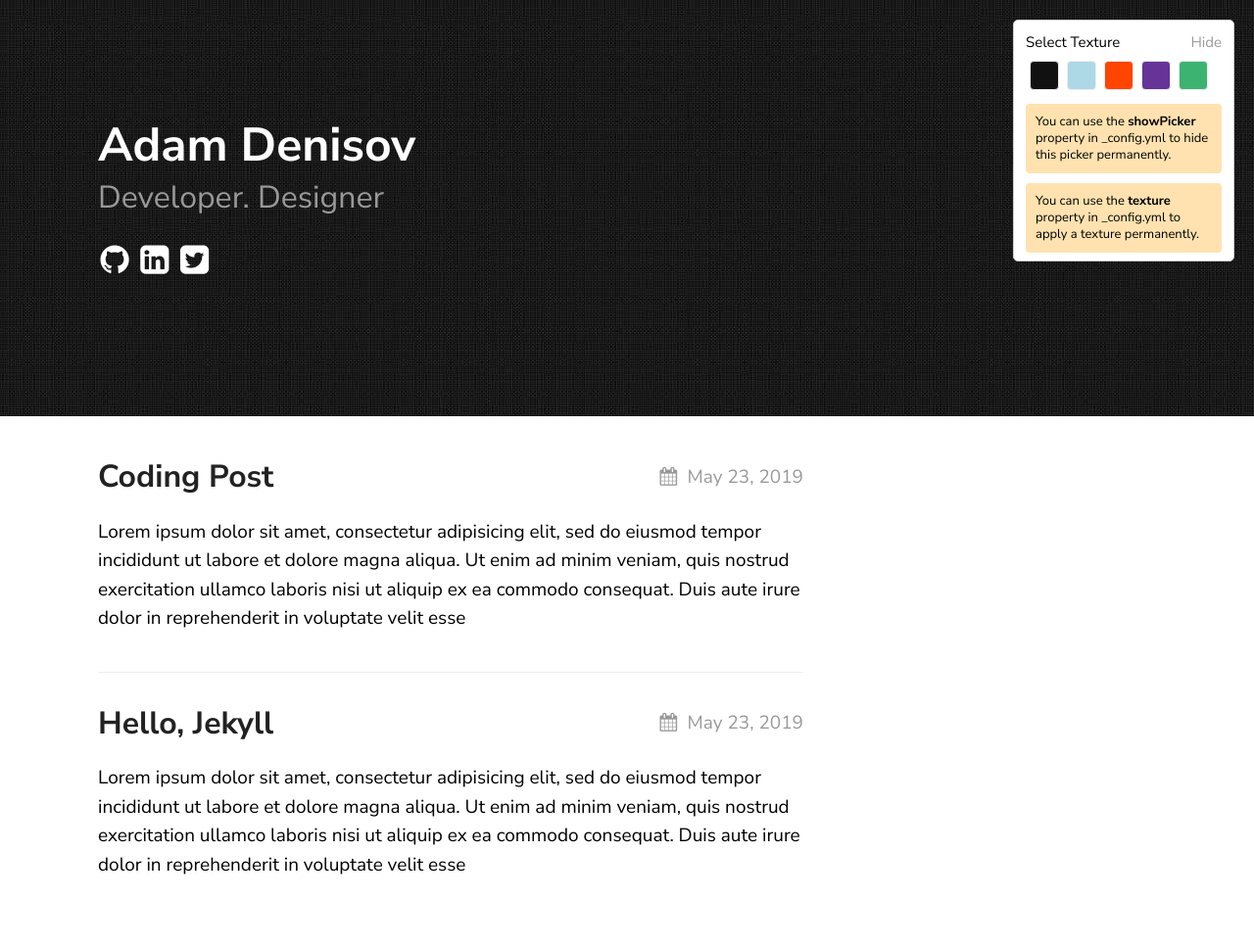
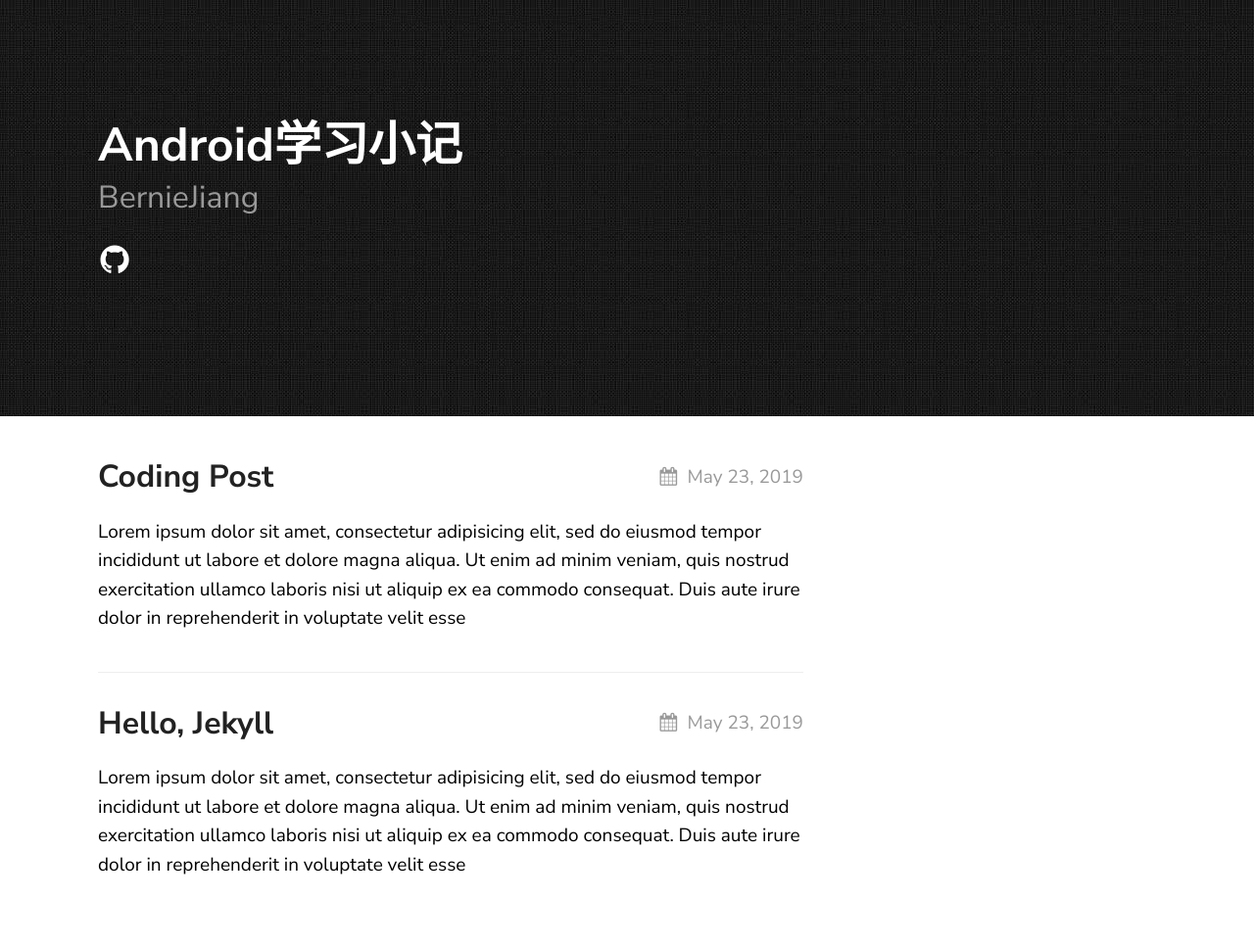
Before and after one commit to Bernie-sw-jiang/BernieJiang.github.io, a Jekyll site: the page built from index.md, in a window 1280 px wide. Shown: the whole page at 98% size. Built offline with Jekyll 4.4.1, drawn with Linux system fonts in a browser that asks for light colours.

```diff
--- a/_config.yml
+++ b/_config.yml
@@ -14,19 +14,16 @@ sass:
 
 permalink: /posts/:title/
 texture:
-  title: Adam Denisov
-  tagline: Developer. Designer
+  title: Android学习小记
+  tagline: BernieJiang
   date_format: "%b %-d, %Y"
   style: black
   showNav: false
-  showPicker: true
+  showPicker: false
 
   # generate social links in footer
   social_links:
-    twitter: thelehhman
-    github:  thelehhman
-    linkedIn: in/thelehhman
-    rss: rss
+    github: https://github.com/Bernie-sw-jiang
 
 
 # If you want to link only specific pages in your header, uncomment
```
